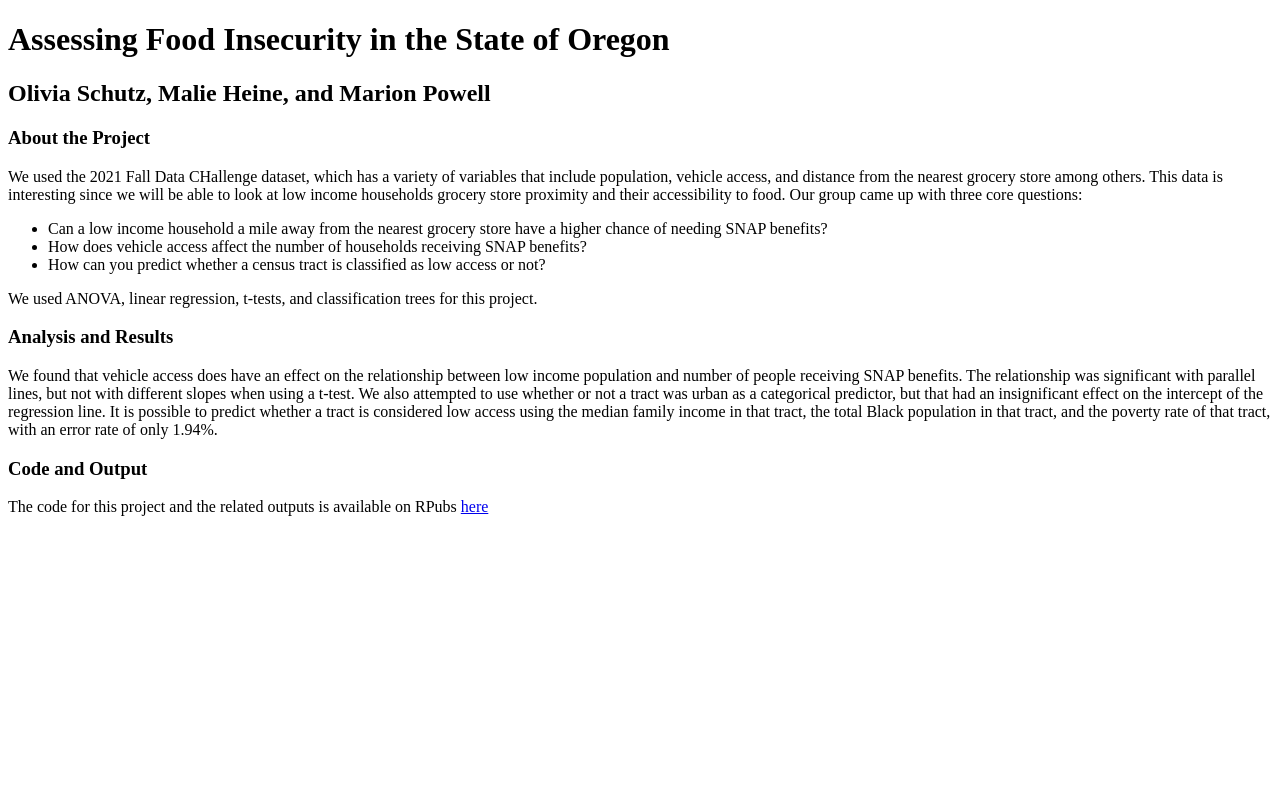
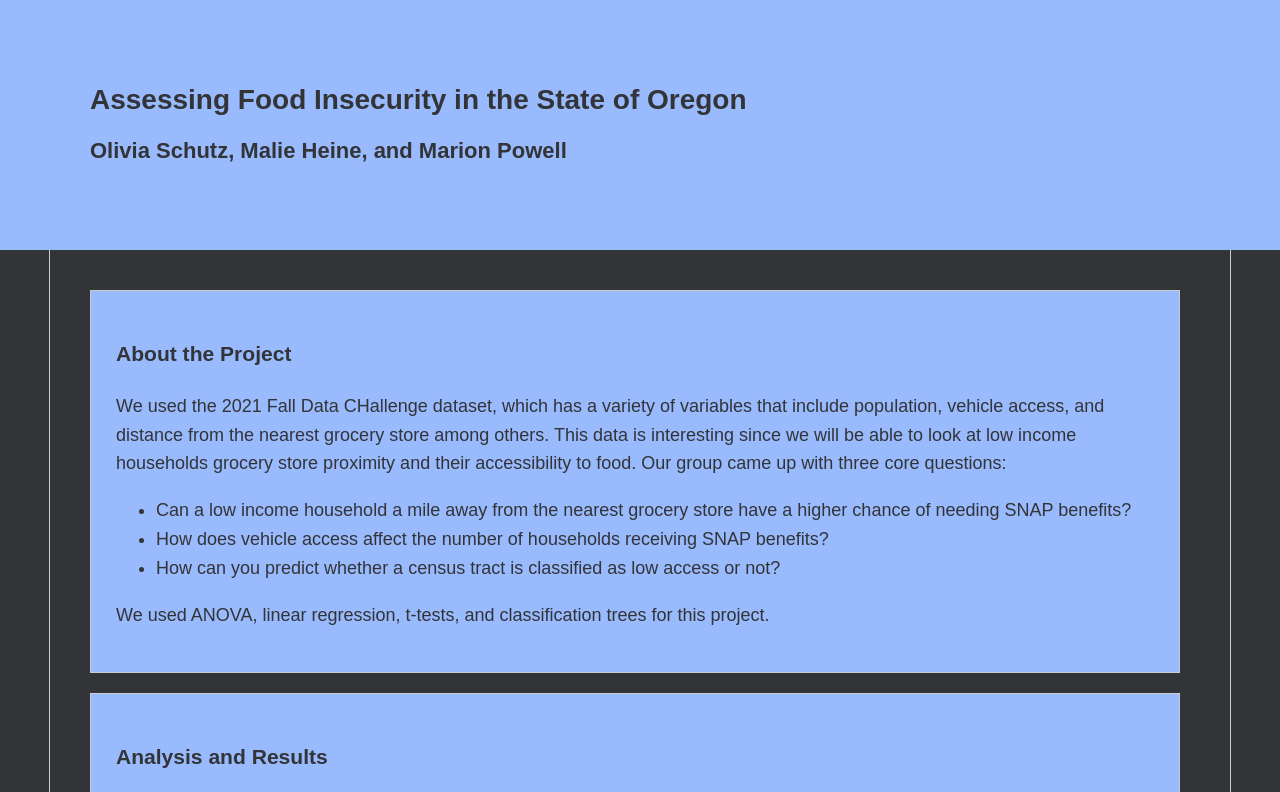
Before and after one commit to oeschutz/MATH239-Project, a plain HTML site: page index.html in a window 1280 px wide. Shown: the top 792 px of the page. Drawn offline with Linux system fonts and the light colour scheme.

Commit message:
Update index.html

```diff
--- a/index.html
+++ b/index.html
@@ -3,6 +3,73 @@
   <head>
     <meta charset="utf-8">
     <title>MATH 239 Project</title>
+    <style>
+      body {
+        background-color: #323438;
+        font-family: Arial, sans-serif;
+        margin: 0;
+        padding: 0;
+        line-height: 1.6;
+        color: #e3e4e6;
+        font-size: 18px;
+      }
+
+      header {
+        background-color: #99BAFC;
+        height: 250px;
+        display: flex;
+        align-items: center;
+        position: relative;
+        padding: 0 30px;
+        justify-content: center;
+        color: #323438;
+      }
+
+      header .header-content {
+        max-width: 1100px;
+        display: flex;
+        width: 100%;
+      }
+
+      header h1 {
+        font-size: 28px;
+        margin-top: 15px;
+        margin-bottom: 10px;
+      }
+
+      header h2 {
+        font-size: 22px;
+        margin-top: 0;
+      }
+
+      main {
+        display: flex;
+        flex-wrap: wrap;
+        justify-content: space-between;
+        padding: 40px;
+        max-width: 1100px;
+        margin: 0 auto;
+        border-left: 1px solid #ccc;
+        border-right: 1px solid #ccc;
+      }
+
+      .about, .results, .code {
+        width: 100%;
+        margin-right: 10px;
+        padding: 25px;
+        border: 1px solid #ccc;
+        background-color: #99BAFC;
+        box-sizing: border-box;
+        margin-bottom: 20px;
+        color: #323438;
+      }
+
+        a {
+        color: #;
+        text-decoration: underline;
+      }
+
+    </style>
   </head>
   <body>
     <header>
```
